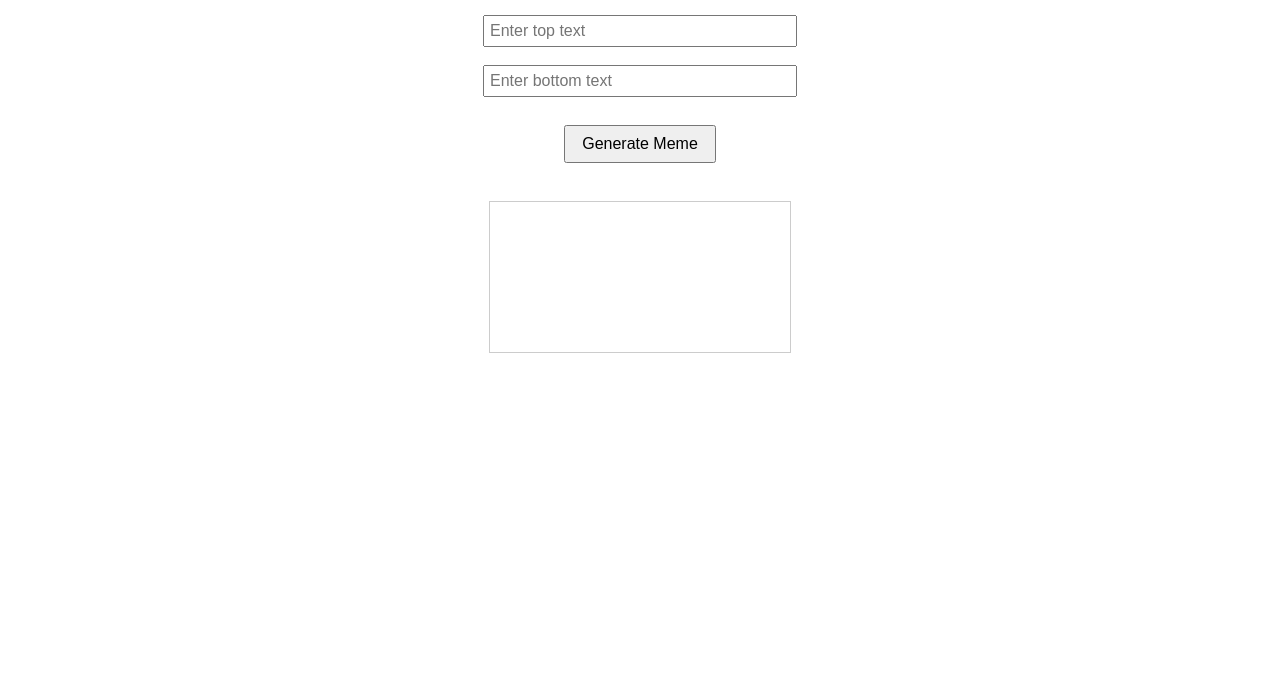
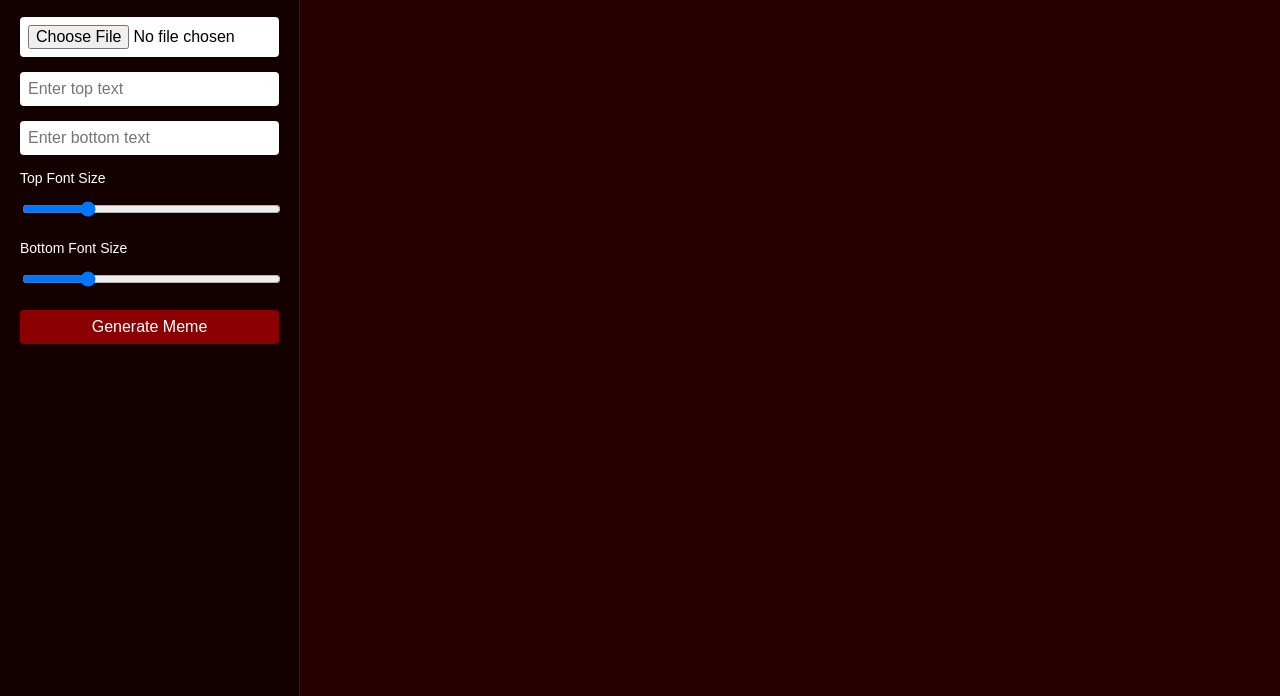
Before and after one commit to david-hater-5-official/memes, a plain HTML site: page index.html in a window 1280 px wide. Shown: the part 104-800 px from the top of the page. Drawn offline with nearby package versions, Linux system fonts and the light colour scheme.

Commit message:
Update index.html

```diff
--- a/index.html
+++ b/index.html
@@ -3,46 +3,192 @@
 <head>
   <meta charset="UTF-8">
   <title>david Meme Generator</title>
+  <meta name="viewport" content="width=device-width, initial-scale=1.0">
+  <!-- Particles.js library -->
+  <script src="https://cdn.jsdelivr.net/particles.js/2.0.0/particles.min.js"></script>
   <style>
-    body {
+    * {
+      box-sizing: border-box;
+    }
+    html, body {
+      margin: 0;
+      width: 100vw;
+      height: 100vh;
+      overflow: hidden;
       font-family: Arial, sans-serif;
+      background: #330000; /* Dark red background */
+      color: #fff;
+    }
+    /* Particle background covering entire screen */
+    #particles-js {
+      position: fixed;
+      top: 0;
+      left: 0;
+      width: 100%;
+      height: 100%;
+      z-index: -1;
+      background: #330000;
+    }
+    /* Top configuration bar for title */
+    header {
+      background: rgba(0, 0, 0, 0.6);
+      border-bottom: 1px solid #660000;
+      padding: 10px;
       text-align: center;
-      margin: 20px;
     }
+    /* Container for left settings and preview */
+    .container {
+      display: flex;
+      height: calc(100% - 60px); /* Adjust height based on header */
+    }
+    /* Left settings column */
+    .settings {
+      width: 300px;
+      background: rgba(0, 0, 0, 0.6);
+      padding: 20px;
+      border-right: 1px solid #660000;
+      overflow-y: auto;
+    }
+    .settings input[type="text"],
+    .settings input[type="file"],
+    .settings input[type="range"],
+    .settings button {
+      width: 100%;
+      margin-bottom: 15px;
+      font-size: 16px;
+      padding: 8px;
+      border: none;
+      border-radius: 4px;
+    }
+    .settings input[type="text"],
+    .settings input[type="file"] {
+      background: #fff;
+      color: #000;
+    }
+    .settings button {
+      background: #8B0000;
+      color: #fff;
+      cursor: pointer;
+    }
+    .settings button:hover {
+      background: #a30000;
+    }
+    .settings label {
+      display: block;
+      margin-bottom: 5px;
+      font-size: 14px;
+    }
+    /* Middle preview area */
+    .preview {
+      flex: 1;
+      display: flex;
+      justify-content: center;
+      align-items: center;
+      background: rgba(0, 0, 0, 0.3);
+      overflow: hidden;
+      position: relative;
+    }
+    /* The canvas fills the preview area */
     canvas {
-      margin-top: 20px;
-      border: 1px solid #ccc;
-    }
-    input[type="text"] {
-      width: 300px;
-      font-size: 16px;
-      padding: 5px;
-    }
-    button {
-      font-size: 16px;
-      padding: 8px 16px;
-      margin-top: 10px;
-      cursor: pointer;
+      max-width: 100%;
+      max-height: 100%;
     }
   </style>
 </head>
 <body>
-  <h1>Meme Generator</h1>
+  <!-- Particle background container -->
+  <div id="particles-js"></div>
+
+  <!-- Top configuration bar with title -->
+  <header>
+    <h1>david Meme Generator <a href="https://forms.office.com/r/ZErYcvSL6N">(return to homepage)</a></h1>
+  </header>
+
+  <!-- Main container for settings and preview -->
+  <div class="container">
+    <!-- Left column for settings -->
+    <div class="settings">
       <!-- Image upload input -->
       <input type="file" id="imageInput" accept="image/*">
-  <br><br>
       <!-- Text inputs for meme captions -->
       <input type="text" id="topText" placeholder="Enter top text">
-  <br><br>
       <input type="text" id="bottomText" placeholder="Enter bottom text">
-  <br><br>
+
+      <!-- Sliders for adjusting font sizes -->
+      <label for="topFontSlider">Top Font Size</label>
+      <input type="range" id="topFontSlider" min="10" max="100" value="30">
+      <label for="bottomFontSlider">Bottom Font Size</label>
+      <input type="range" id="bottomFontSlider" min="10" max="100" value="30">
+
       <!-- Button to generate the meme -->
       <button id="generateBtn">Generate Meme</button>
-  <br><br>
-  <!-- Canvas where the meme will be drawn -->
+    </div>
+    <!-- Middle area for preview -->
+    <div class="preview">
       <canvas id="memeCanvas"></canvas>
+    </div>
+  </div>
 
   <script>
+    // Initialize particles.js with a dark red particle configuration
+    particlesJS("particles-js", {
+      "particles": {
+        "number": {
+          "value": 80,
+          "density": {
+            "enable": true,
+            "value_area": 800
+          }
+        },
+        "color": {
+          "value": "#8B0000"
+        },
+        "shape": {
+          "type": "circle",
+          "stroke": {
+            "width": 0,
+            "color": "#000"
+          }
+        },
+        "opacity": {
+          "value": 0.5,
+          "random": false
+        },
+        "size": {
+          "value": 3,
+          "random": true
+        },
+        "line_linked": {
+          "enable": true,
+          "distance": 150,
+          "color": "#8B0000",
+          "opacity": 0.4,
+          "width": 1
+        },
+        "move": {
+          "enable": true,
+          "speed": 2,
+          "direction": "none",
+          "random": false,
+          "straight": false,
+          "out_mode": "out"
+        }
+      },
+      "interactivity": {
+        "detect_on": "canvas",
+        "events": {
+          "onhover": {
+            "enable": false
+          },
+          "onclick": {
+            "enable": false
+          }
+        },
+        "modes": {}
+      },
+      "retina_detect": true
+    });
+
     const imageInput = document.getElementById('imageInput');
     const topText = document.getElementById('topText');
     const bottomText = document.getElementById('bottomText');
@@ -51,7 +197,11 @@
     const ctx = canvas.getContext('2d');
     let image = new Image();
 
-    // When an image is uploaded, load it into the Image object
+    // Get slider elements
+    const topFontSlider = document.getElementById('topFontSlider');
+    const bottomFontSlider = document.getElementById('bottomFontSlider');
+
+    // Load the uploaded image
     imageInput.addEventListener('change', function() {
       const file = imageInput.files[0];
       if (!file) return;
@@ -62,39 +212,68 @@
       reader.readAsDataURL(file);
     });
 
-    // Redraw the canvas when the image loads
+    // When the image loads, redraw the meme in the preview area
     image.onload = function() {
-      canvas.width = image.width;
-      canvas.height = image.height;
       drawMeme();
     };
 
-    // Function to draw the image and overlay text
+    // Redraw on window resize to ensure canvas always fills the preview area
+    window.addEventListener('resize', function() {
+      if (image.src) drawMeme();
+    });
+
+    // Redraw when slider values change
+    topFontSlider.addEventListener('input', function() {
+      if (image.src) drawMeme();
+    });
+    bottomFontSlider.addEventListener('input', function() {
+      if (image.src) drawMeme();
+    });
+
+    // Function to draw the image and overlay text with padding
     function drawMeme() {
-      // Clear previous canvas content
+      const preview = document.querySelector('.preview');
+      canvas.width = preview.clientWidth;
+      canvas.height = preview.clientHeight;
+
       ctx.clearRect(0, 0, canvas.width, canvas.height);
-      // Draw the image
-      ctx.drawImage(image, 0, 0);
 
-      // Set text styles
-      const fontSize = Math.floor(canvas.width / 10);
-      ctx.font = `bold ${fontSize}px Impact`;
+      // Set padding for UI enhancements
+      const padding = 20;
+      const innerWidth = canvas.width - 2 * padding;
+      const innerHeight = canvas.height - 2 * padding;
+
+      // "Contain" technique: scale the image so the entire image is visible
+      const scale = Math.min(innerWidth / image.width, innerHeight / image.height);
+      const drawWidth = image.width * scale;
+      const drawHeight = image.height * scale;
+      const offsetX = padding + (innerWidth - drawWidth) / 2;
+      const offsetY = padding + (innerHeight - drawHeight) / 2;
+
+      ctx.drawImage(image, offsetX, offsetY, drawWidth, drawHeight);
+
+      // Get font sizes from sliders
+      const topFontSize = parseInt(topFontSlider.value, 10);
+      const bottomFontSize = parseInt(bottomFontSlider.value, 10);
+
+      // Set text properties and draw top text
+      const topTextInput = topText.value.toUpperCase();
+      ctx.font = `bold ${topFontSize}px Impact`;
       ctx.fillStyle = 'white';
       ctx.strokeStyle = 'black';
-      ctx.lineWidth = fontSize / 20;
+      ctx.lineWidth = topFontSize / 20;
       ctx.textAlign = 'center';
+      ctx.textBaseline = 'top';
+      ctx.fillText(topTextInput, canvas.width / 2, padding + 10);
+      ctx.strokeText(topTextInput, canvas.width / 2, padding + 10);
 
-      // Draw top text
-      const topTextInput = topText.value.toUpperCase();
-      ctx.textBaseline = 'top';
-      ctx.fillText(topTextInput, canvas.width / 2, 10);
-      ctx.strokeText(topTextInput, canvas.width / 2, 10);
-
-      // Draw bottom text
+      // Set text properties and draw bottom text
       const bottomTextInput = bottomText.value.toUpperCase();
+      ctx.font = `bold ${bottomFontSize}px Impact`;
+      ctx.lineWidth = bottomFontSize / 20;
       ctx.textBaseline = 'bottom';
-      ctx.fillText(bottomTextInput, canvas.width / 2, canvas.height - 10);
-      ctx.strokeText(bottomTextInput, canvas.width / 2, canvas.height - 10);
+      ctx.fillText(bottomTextInput, canvas.width / 2, canvas.height - padding - 10);
+      ctx.strokeText(bottomTextInput, canvas.width / 2, canvas.height - padding - 10);
     }
 
     // When the "Generate Meme" button is clicked, redraw the meme
```
Lines whose indentation alone changed are shown as unchanged.
